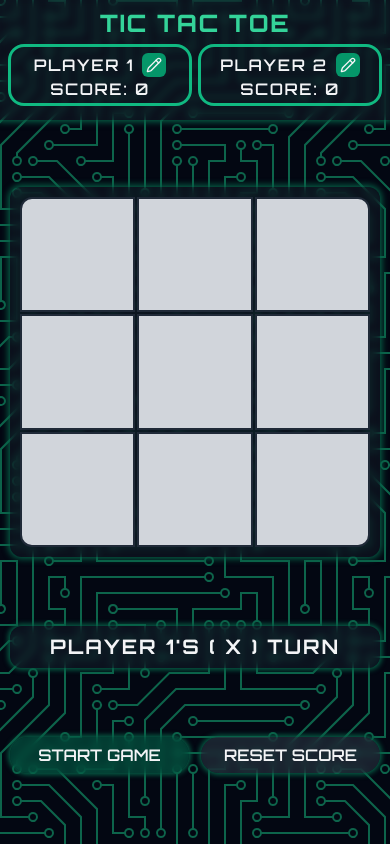
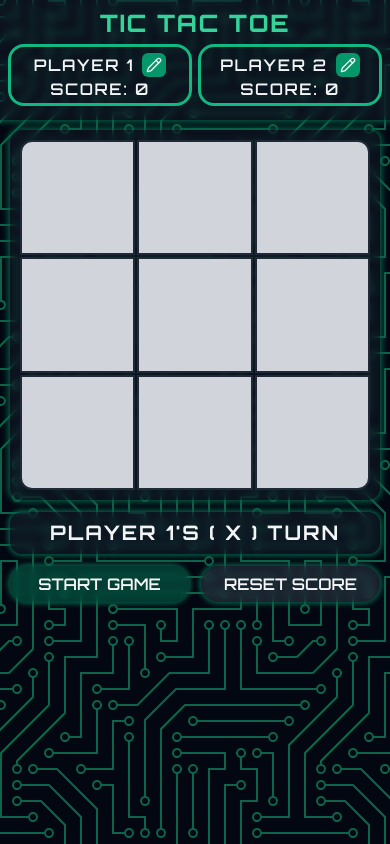
Before and after one commit to BatetDev/top-project-tic-tac-toe, a website: page index.html in a window 390 px wide. Drawn offline with nearby package versions, Linux system fonts and the light colour scheme; files that its build step writes are made by us from their sources.

Commit message:
style: Remove justify-evenly from game container

```diff
--- a/index.html
+++ b/index.html
@@ -60,7 +60,7 @@
 
     <!-- Game Container -->
     <main
-      class="game-container flex flex-col grow p-2.5 w-full justify-evenly md:justify-start gap-2.5 md:gap-4 mx-auto md:max-w-[78vw] lg:max-w-[64vw] xl:max-w-[30vw]"
+      class="game-container flex flex-col grow p-2.5 w-full gap-2.5 md:gap-4 mx-auto md:max-w-[78vw] lg:max-w-[64vw] xl:max-w-[30vw]"
     >
       <!-- Game Board -->
       <div
```
